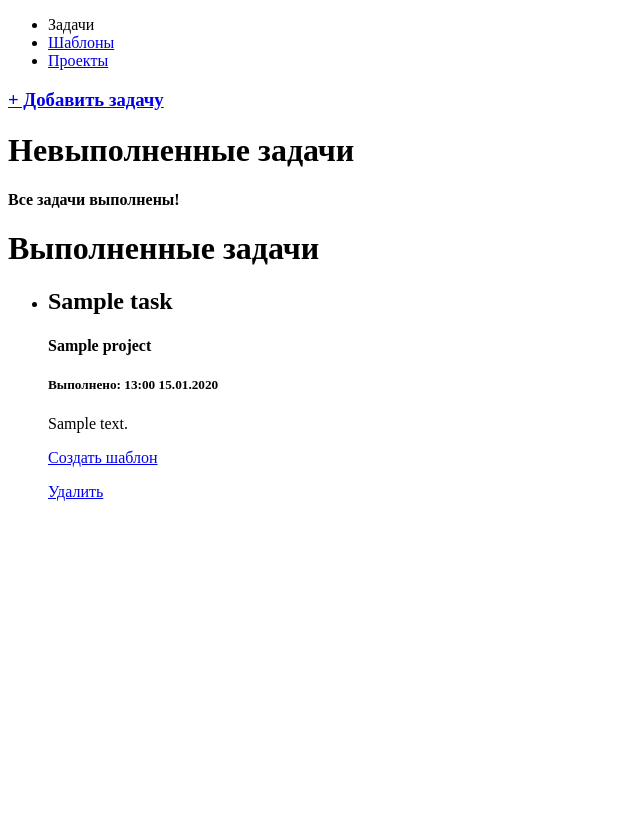
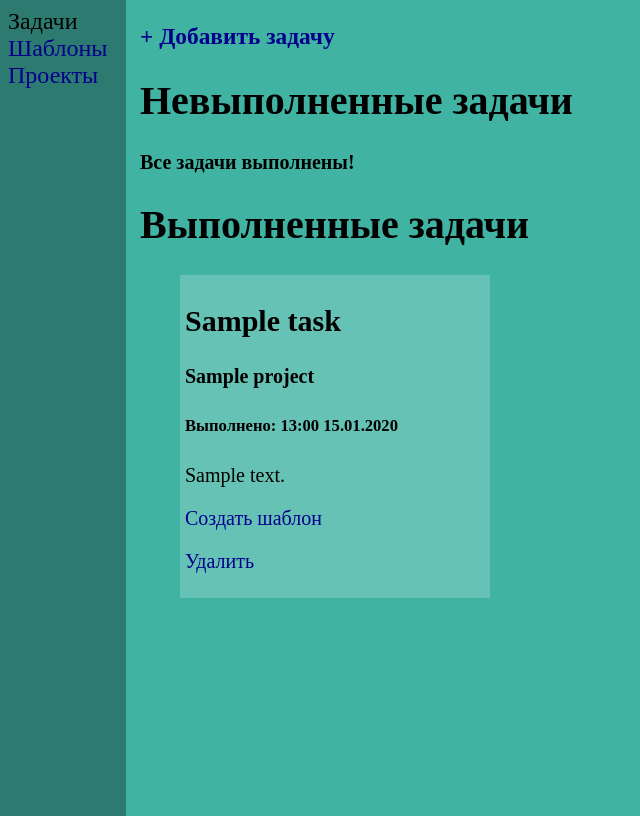
Before and after one commit to DekkoBraze/ToDo, a Django app: page /tasks/ in a window 1280 px wide. Shown: the whole page, without its empty margins (0-640 px from the left). Before the commit the page ends 501 px from the top, so only its background shows below. Run offline with Django 4.2, Linux system fonts and the light colour scheme; tables that the repository leaves empty hold one stand-in row (values such as "Sample post").

Commit message:
Templates validation and CSS styles have been added.

```diff
--- a/todo/settings.py
+++ b/todo/settings.py
@@ -1,3 +1,5 @@
+import os
+
 """
 Django settings for todo project.
 
@@ -124,6 +126,10 @@ USE_TZ = True
 
 STATIC_URL = 'static/'
 
+STATIC_ROOT = os.path.join(BASE_DIR, 'static')
+
+STATICFILES_DIRS = []
+
 # Default primary key field type
 # https://docs.djangoproject.com/en/4.2/ref/settings/#default-auto-field
 
--- /dev/null
+++ b/todoapp/static/todoapp/style.css
@@ -0,0 +1,37 @@
+body {
+    background: #41B3A3;
+    text-align: left;
+    margin-left: 140px;
+    font-size:20px;
+}
+
+.point {
+    width: 300px;
+    display: table;
+    padding: 5px;
+    background-color: #66c2b5;
+    display: inline-block;
+    vertical-align: top;
+}
+
+.menu {
+    font-size: 20px;
+    text-align: left;
+}
+
+a:link, a:visited {
+   color: DarkBlue;
+   text-decoration: none;
+}
+
+.sidebar {
+height: 100%;
+width: 110px;
+position: absolute;
+left: 0;
+top: 0;
+background-color: #2d7b70;
+padding: 8px;
+font-size: 24px;
+margin-top: 0;
+}
--- a/todoapp/templates/todoapp/index.html
+++ b/todoapp/templates/todoapp/index.html
@@ -1,4 +1,9 @@
 <!DOCTYPE html>
+
+{% load static %}
+
+<link type="text/css" href="{% static 'todoapp/style.css' %}" rel="stylesheet" />
+
 <html lang="en">
 <head>
     <meta charset="UTF-8">
@@ -6,7 +11,8 @@
 </head>
 <body>
 {% block mainmenu %}
-<ul>
+
+<ul class="sidebar">
     {% for m in menu_lst %}
          {% if page_type == m.page_type %}
                             <li>{{m.title}}</li>
@@ -16,8 +22,9 @@
     {% endfor %}
 </ul>
 {% endblock %}
-
+<div id="content">
 {% block content %}
 {% endblock %}
+</div>
 </body>
 </html>
--- a/todoapp/templates/todoapp/projects.html
+++ b/todoapp/templates/todoapp/projects.html
@@ -16,7 +16,7 @@
 {% endif %}
 <ul>
     {% for p in uncompleted_projects %}
-         <li>
+         <li class="point">
              <h2>{{p.title}}</h2>
              <h4>Прогресс: {{p.progress}}</h4>
              <h5>Создано: {{p.time_create|date:'H:i d.m.Y'}}</h5>
@@ -34,7 +34,7 @@
 {% endif %}
 <ul>
     {% for p in completed_projects %}
-        <li>
+        <li class="point">
             <h2>{{p.title}}</h2>
             <h4>Завершено за {{p.progress}} шагов</h4>
             <h5>Время завершения: {{p.time_complete|date:'H:i d.m.Y'}}</h5>
--- a/todoapp/templates/todoapp/tasks.html
+++ b/todoapp/templates/todoapp/tasks.html
@@ -9,14 +9,14 @@
     <title>{{title}}</title>
 </head>
 <body>
-<a href="{% url 'add_task' %}"><h3>+ Добавить задачу</h3></a>
+<a href="{% url 'add_task' %}"><h3 class="content">+ Добавить задачу</h3></a>
 <h1>Невыполненные задачи</h1>
 {% if not uncompleted_tasks %}
     <h4>Все задачи выполнены!</h4>
 {% endif %}
 <ul>
     {% for t in uncompleted_tasks %}
-        <li>
+        <li class="point">
             <h2>{{t.title}}</h2>
             <h4>{{t.project.title}}</h4>
             <h5>Создано: {{t.time_create|date:'H:i d.m.Y'}}</h5>
@@ -34,7 +34,7 @@
 {% endif %}
 <ul>
     {% for t in completed_tasks %}
-        <li>
+        <li class="point">
             <h2>{{t.title}}</h2>
             <h4>{{t.project.title}}</h4>
             <h5>Выполнено: {{t.time_complete|date:'H:i d.m.Y'}}</h5>
--- a/todoapp/templates/todoapp/templates.html
+++ b/todoapp/templates/todoapp/templates.html
@@ -16,7 +16,7 @@
 {% endif %}
 <ul>
     {% for t in templates %}
-        <li>
+        <li class="point">
             <h2>{{t.title}}</h2>
             <h4>{{t.project.title}}</h4>
             <p>{{t.content}}</p>
--- a/todoapp/views.py
+++ b/todoapp/views.py
@@ -24,6 +24,18 @@ def view_tasks(request):
                'completed_tasks': completed_tasks}
 
     return render(request, 'todoapp/tasks.html', context=context)
+
+
+class TemplateView(DataMixin, ListView):
+    model = TaskTemplate
+    template_name = 'todoapp/templates.html'
+    context_object_name = 'templates'
+
+    def get_context_data(self, *, object_list=None, **kwargs):
+        context = super().get_context_data(**kwargs)
+        c_def = self.get_user_context(page_type=2, title='Шаблоны')
+        context = dict(list(context.items()) + list(c_def.items()))
+        return context
 
 
 def view_projects(request):
@@ -56,8 +68,13 @@ def add_project_task(request, pk):
 
 def create_template(request, pk):
     task = Tasks.objects.get(pk=pk)
-    template = TaskTemplate(title=task.title, content=task.content, project=task.project)
-    template.save()
+    dublicates = TaskTemplate.objects.filter(title=task.title)
+
+    if dublicates.exists():
+        raise ValueError('Шаблон с таким именем уже существует. Вы точно не ошиблись?')
+    else:
+        template = TaskTemplate(title=task.title, content=task.content, project=task.project)
+        template.save()
 
     return redirect('tasks')
 
@@ -103,18 +120,6 @@ class DeleteTask(DataMixin, DeleteView):
     def get_context_data(self, *, object_list=None, **kwargs):
         context = super().get_context_data(**kwargs)
         c_def = self.get_user_context(title="Удаление задачи", text='Вы уверены, что хотите удалить задачу?', action='Удалить!')
-        context = dict(list(context.items()) + list(c_def.items()))
-        return context
-
-
-class TemplateView(DataMixin, ListView):
-    model = TaskTemplate
-    template_name = 'todoapp/templates.html'
-    context_object_name = 'templates'
-
-    def get_context_data(self, *, object_list=None, **kwargs):
-        context = super().get_context_data(**kwargs)
-        c_def = self.get_user_context(page_type=2)
         context = dict(list(context.items()) + list(c_def.items()))
         return context
 
```
Also changed, not shown: todoapp/forms.py (+11 -0 lines).
